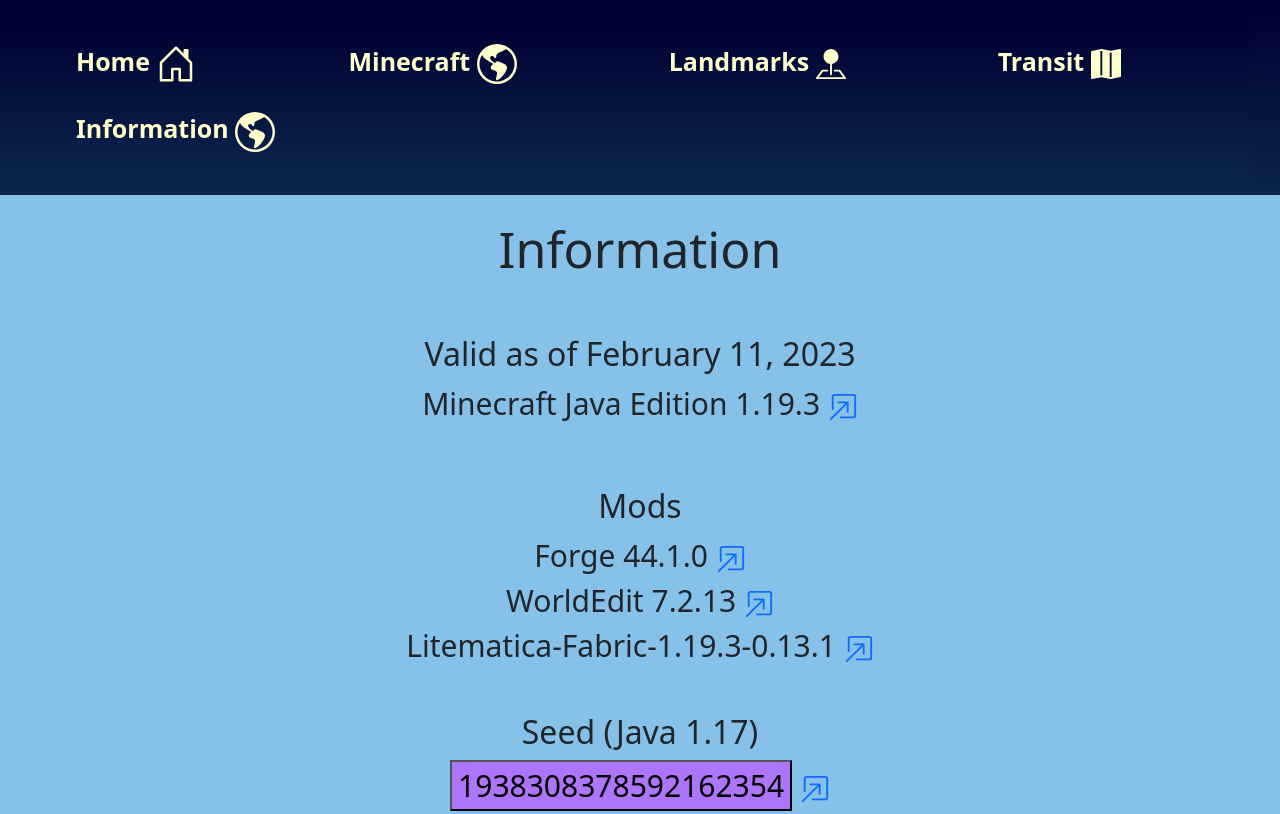
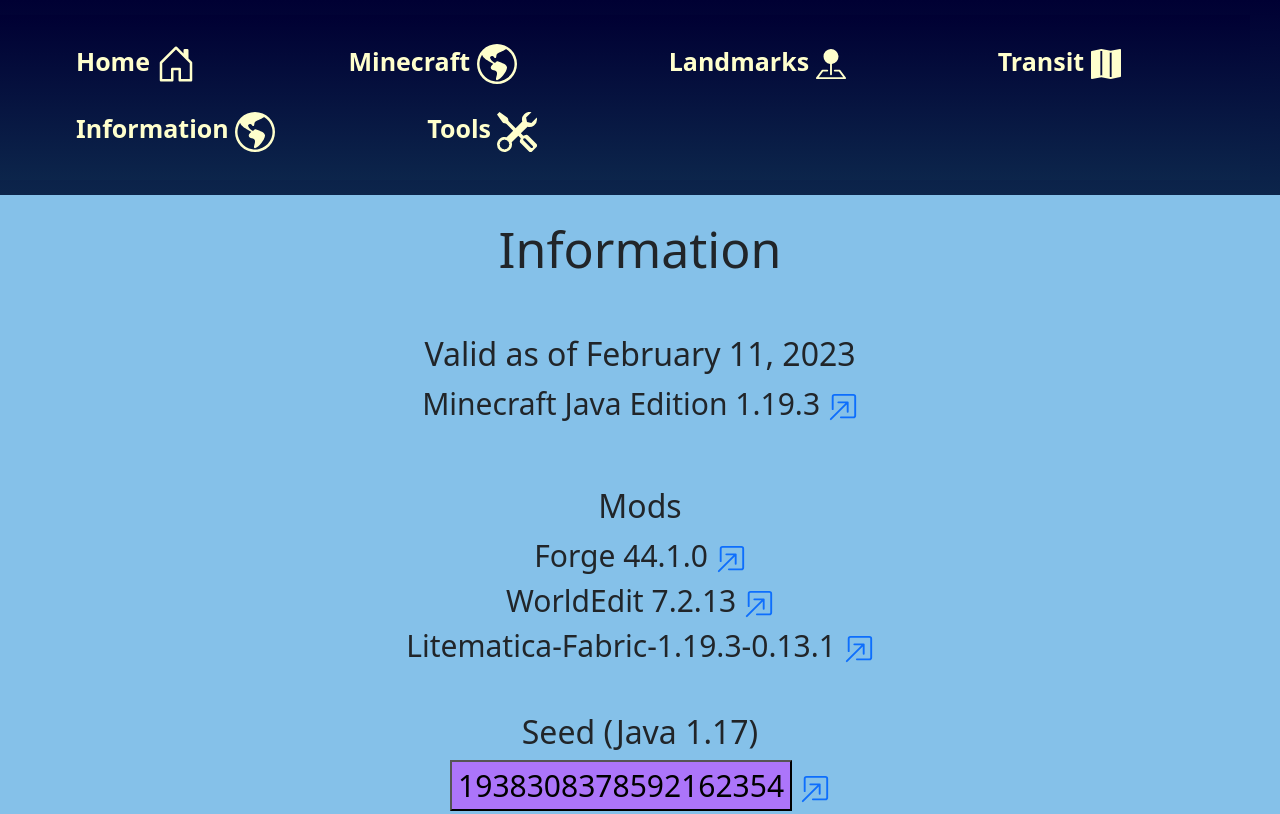
Before and after one commit to mrieckenberg/minecraft-info, a plain HTML site: page index.html in a window 1280 px wide. Shown: the top 814 px of the page. Drawn offline with nearby package versions, Linux system fonts and the light colour scheme.

Commit message:
Update index.html

```diff
--- a/index.html
+++ b/index.html
@@ -129,7 +129,13 @@ button:hover{
                 </svg>
             </a>
         </li>
-
+         <li class="nav-item">
+            <a class="nav-link" href="/minecraft-tools" style="color: #FFFFCC"><b>Tools</b>
+                <svg xmlns="http://www.w3.org/2000/svg" width="40" height="40" fill="currentColor" class="bi bi-tools" viewBox="0 0 16 16">
+                <path d="M1 0 0 1l2.2 3.081a1 1 0 0 0 .815.419h.07a1 1 0 0 1 .708.293l2.675 2.675-2.617 2.654A3.003 3.003 0 0 0 0 13a3 3 0 1 0 5.878-.851l2.654-2.617.968.968-.305.914a1 1 0 0 0 .242 1.023l3.27 3.27a.997.997 0 0 0 1.414 0l1.586-1.586a.997.997 0 0 0 0-1.414l-3.27-3.27a1 1 0 0 0-1.023-.242L10.5 9.5l-.96-.96 2.68-2.643A3.005 3.005 0 0 0 16 3c0-.269-.035-.53-.102-.777l-2.14 2.141L12 4l-.364-1.757L13.777.102a3 3 0 0 0-3.675 3.68L7.462 6.46 4.793 3.793a1 1 0 0 1-.293-.707v-.071a1 1 0 0 0-.419-.814L1 0Zm9.646 10.646a.5.5 0 0 1 .708 0l2.914 2.915a.5.5 0 0 1-.707.707l-2.915-2.914a.5.5 0 0 1 0-.708ZM3 11l.471.242.529.026.287.445.445.287.026.529L5 13l-.242.471-.026.529-.445.287-.287.445-.529.026L3 15l-.471-.242L2 14.732l-.287-.445L1.268 14l-.026-.529L1 13l.242-.471.026-.529.445-.287.287-.445.529-.026L3 11Z"/>
+            </svg>
+            </a>
+        </li>
     </ul>
 </div>
 
```
